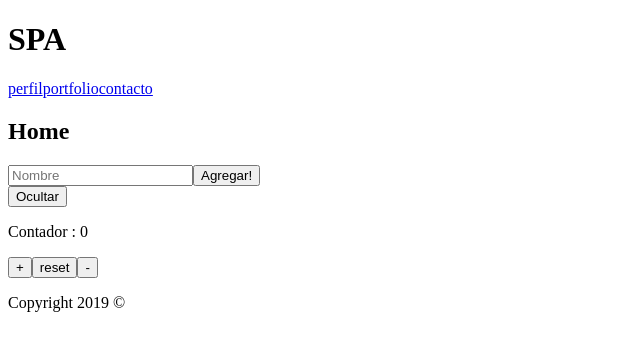
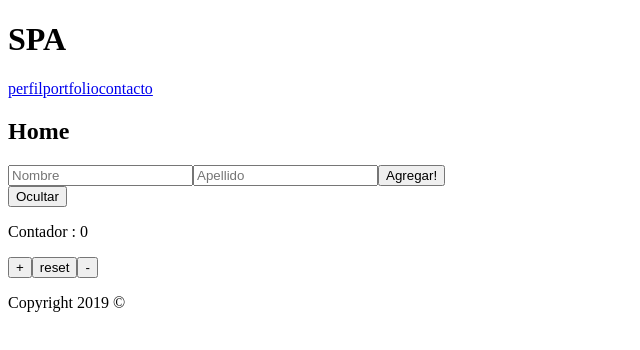
Before and after one commit to dander93/react-accenture, a React (Create React App) app: page / in a window 1280 px wide. Shown: the top 350 px of the page, without its empty margins (0-640 px from the left). Built offline with nearby package versions, Linux system fonts and the light colour scheme.

Commit message:
Termino ejemplo de componente controlado

```diff
--- a/src/ui/layout/App.js
+++ b/src/ui/layout/App.js
@@ -13,7 +13,9 @@ class App extends Component {
             links : ["perfil","portfolio","contacto"],
             texto : "Lorem Ipsum",
             contador : 0,
-            visible : true
+            visible : true,
+            nombre : "",
+            apellido : ""
         }
         this.cambiarTexto = this.cambiarTexto.bind(this)
         this.aumentarContador = this.aumentarContador.bind(this)
@@ -21,6 +23,7 @@ class App extends Component {
         this.resetearContador = this.resetearContador.bind(this)
         this.toggleVisibility = this.toggleVisibility.bind(this)
         this.handleSubmit = this.handleSubmit.bind(this)
+        this.handleChange = this.handleChange.bind(this)
     }
 
     handleSubmit(e/*nombre*/){
@@ -33,10 +36,26 @@ class App extends Component {
         //console.log(nombre)
 
         //3) Referencia de Event
-        let nombre = e.target[0].value
-        console.dir(nombre)
+        //let nombre = e.target[0].value
 
+        //4) Controlar el cambio del input y a cada cambio de valor, guardarlo en el state de un padre. Usar este valor para retroalimentar el mismo input.
+        console.log(this.state.nombre,this.state.apellido)
 
+        //1) Crear un state nuevo llamado usuarios y que sea un array vacio
+        //2) Usar el nombre y el apellido para construir un objeto
+        //3) Sin hacer push sobre this.state.usuarios, encontrar la forma para ir agregando cada nuevo usuario al array
+        //4) Limpiar el string de nombre y apellido
+    }
+
+    handleChange(e){
+        //let id = e.target.id
+        //let value = e.target.value
+        //let campo = {}
+        //campo[id] = value
+        //this.setState(campo)
+        //console.log(id + " : " + value)
+        //console.log(id + ' : ' + value)
+        this.setState({ [e.target.id] : e.target.value })
     }
 
     toggleVisibility(){
@@ -60,13 +79,13 @@ class App extends Component {
     }
 
     render(){
-        let {links,contador,visible} = this.state
+        let {links,contador,visible,nombre,apellido} = this.state
         return (
             <>
             <Header links={links}/>
             <Main/>
 
-            <Formulario visible={visible} toggleVisibility={this.toggleVisibility} handleSubmit={this.handleSubmit}/>
+            <Formulario visible={visible} toggleVisibility={this.toggleVisibility} handleSubmit={this.handleSubmit} handleChange={this.handleChange} nombre={nombre} apellido={apellido}/>
 
             <Contador contador={contador} aumentarContador={this.aumentarContador}  disminuirContador={this.disminuirContador}  resetearContador={this.resetearContador} />
             <Footer/>
--- a/src/ui/widgets/Formulario.js
+++ b/src/ui/widgets/Formulario.js
@@ -3,13 +3,17 @@ import React, { Component } from 'react'
 class Formulario extends Component {
 
     render() {
-        let {toggleVisibility,visible,handleSubmit} = this.props
+        let {toggleVisibility,visible,handleSubmit,handleChange,nombre,apellido} = this.props
         return (
             <div>
 
                 {visible
                 ?   <form onSubmit={handleSubmit}>
-                        <input type="text" placeholder="Nombre" ref="nombre"/>
+
+                        <input type="text" id="nombre" placeholder="Nombre" /* ref="nombre" */ onChange={handleChange} value={nombre}/>
+
+                        <input type="text" id="apellido" placeholder="Apellido" onChange={handleChange} value={apellido}/>
+
                         <button>Agregar!</button>
                     </form>
                 : null
```
Also changed, not shown: info.txt.
